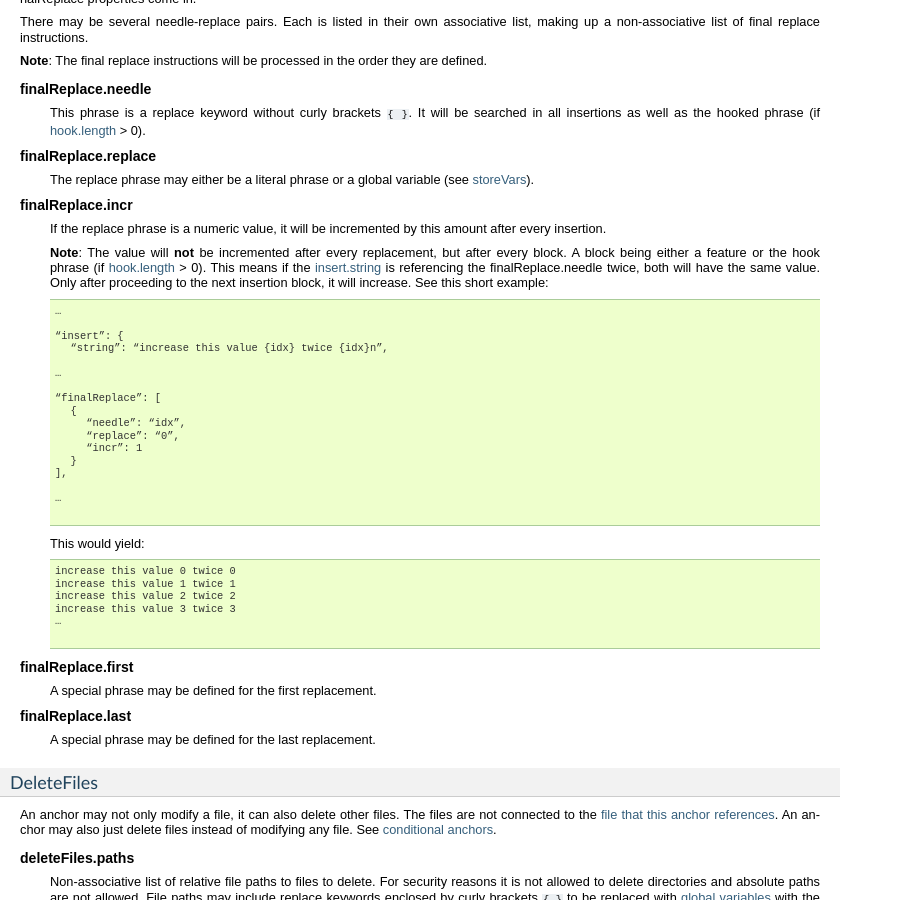
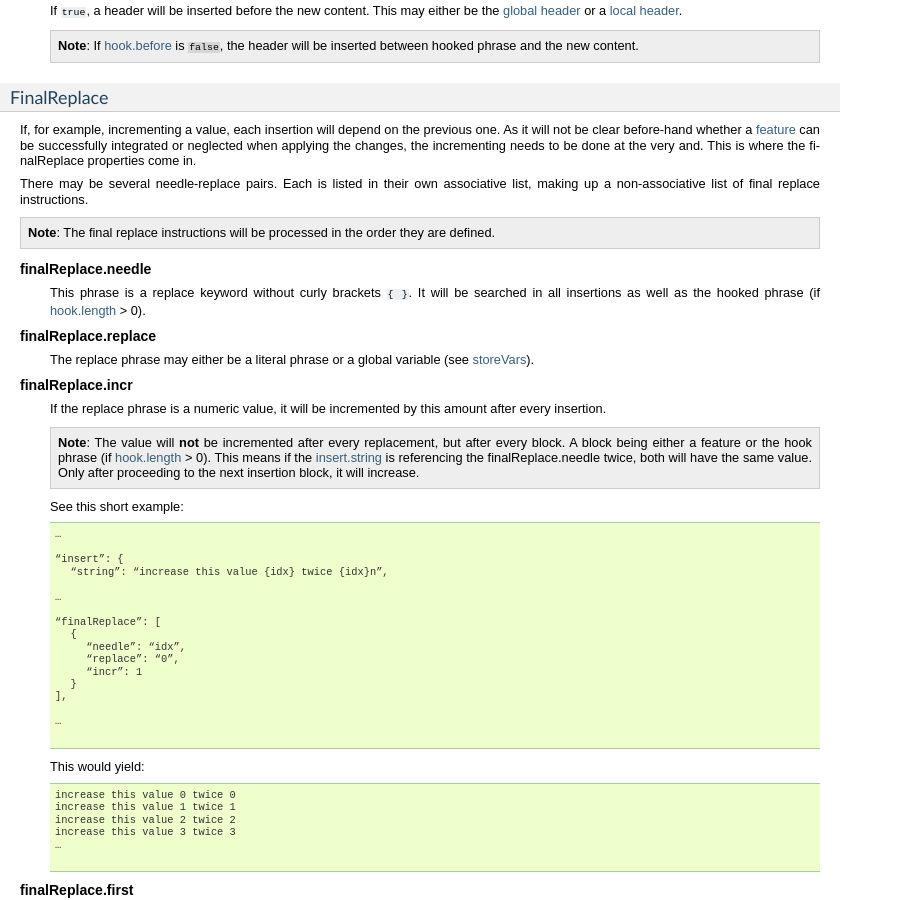
Before and after one commit to szapp/FeatShare, a Sphinx documentation site: the page built from doc/anchors.rst, in a window 1280 px wide and 900 px high, scrolled down 3476 px. Shown: the whole window, without its empty margins (0-903 px from the left). Built offline with Sphinx 7.4.7, drawn with Linux system fonts in a browser that asks for light colours; part of the change alters nothing that is shown.

```diff
--- a/doc/anchors.rst
+++ b/doc/anchors.rst
@@ -104,7 +104,9 @@ General Settings
         If the file does not exist and needle is empty, the file will be created.
         The exact position to hook the new content is set by the :ref:`hook<anchors.hook>`-settings.
 
-        **Note**: Certain characters (like back-slashes) need to be escaped by an additional backslash (e.g. ``\\``).
+        .. note::
+            **Note**: Certain characters (like back-slashes) need to be escaped by an additional backslash
+            (e.g. ``\\``).
 
     regex.flags
     regex.flags.caseSensitive
@@ -121,8 +123,9 @@ General Settings
         Each variable name stores the matched character for futher use and the subpattern from the :std:term:`regex`
         (e.g. ``$1``).
 
-        **Note**: The subpattern must entail only **one** character, which is either one of these: ``{``, ``(`` or
-        ``[``.
+        .. note::
+            **Note**: The subpattern must entail only **one** character, which is either one of these: ``{``, ``(`` or
+            ``[``.
 
         The example code below will store the matched character of the open paranthesis which is assumed to be in
         subpattern ``$2`` into ``parenthesis`` and the curly bracket in subpattern ``$1`` into ``curlyBracket``.
@@ -143,11 +146,13 @@ General Settings
 
         Stored variables are the only variables that can be used as :std:term:`global dependencies<globalDependencies>`.
 
-        **Note**: These global variables only store the contents of a pattern, not their position properties, as they
-        cannot be carried accross anchors (files).
+        .. note::
+            **Note**: These global variables only store the contents of a pattern, not their position properties, as
+            they cannot be carried accross anchors (files).
 
-        **Note**: If an anchor fails all global variables associated with this anchor will be deleted, regardless of
-        whether those variables had been already defined by previous anchors.
+        .. note::
+            **Note**: If an anchor fails all global variables associated with this anchor will be deleted, regardless of
+            whether those variables had been already defined by previous anchors.
 
 .. _anchors.hook:
 
@@ -175,8 +180,9 @@ If an anchor does not define a hook, it is a :ref:`conditional anchor<conditiona
             - **absolute position** (this is not a line number, but a total charachter count), which is rare and is not
               recommended
 
-        **Note**: Global variables (as defined in :std:term`storeVars`) **cannot** be used as they do not have position
-        properties.
+        .. note::
+            **Note**: Global variables (as defined in :std:term`storeVars`) **cannot** be used as they do not have
+            position properties.
 
     hook.length
         This specifies the length of the hook.
@@ -201,8 +207,9 @@ If an anchor does not define a hook, it is a :ref:`conditional anchor<conditiona
         Parts of the replace phrase may also be enclosed by curly brackets ``{ }`` to constitute replace keywords to be
         subject to :ref:`final replaces<anchors.finalReplace>`.
 
-        **Note**: The subpattern (e.g. ``$1``) **must lie inside** the hook, meaning between :std:term:`hook.start` and
-        :std:term:`hook.start` + :std:term:`hook.length`.
+        .. note::
+            **Note**: The subpattern (e.g. ``$1``) **must lie inside** the hook, meaning between :std:term:`hook.start`
+            and :std:term:`hook.start` + :std:term:`hook.length`.
 
 .. _anchors.insert:
 
@@ -276,18 +283,21 @@ The environment around the new content can be altered with these properties.
     localHeader
         A phrase to use as :std:term:`header <setHeader>` instead of the :std:term:`global header <globalHeader>`.
 
-        **Note**: Do not forget to add comment flags (e.g. ``//``) before the header and a trailing new line if
-        applicable.
+        .. note::
+            **Note**: Do not forget to add comment flags (e.g. ``//``) before the header and a trailing new line if
+            applicable.
 
-        **Note**: If set to ``""``, the :std:term:`global header <globalHeader>` will be used.
+        .. note::
+            **Note**: If set to ``""``, the :std:term:`global header <globalHeader>` will be used.
 
 
     setHeader
         If ``true``, a header will be inserted before the new content.
         This may either be the :std:term:`global header <globalHeader>` or a :std:term:`local header <localHeader>`.
 
-        **Note**: If :std:term:`hook.before` is ``false``, the header will be inserted between hooked phrase and the new
-        content.
+        .. note::
+            **Note**: If :std:term:`hook.before` is ``false``, the header will be inserted between hooked phrase and the
+            new content.
 
 .. _anchors.finalReplace:
 
@@ -302,7 +312,8 @@ This is where the finalReplace properties come in.
 There may be several needle-replace pairs.
 Each is listed in their own associative list, making up a non-associative list of final replace instructions.
 
-**Note**: The final replace instructions will be processed in the order they are defined.
+.. note::
+    **Note**: The final replace instructions will be processed in the order they are defined.
 
 .. glossary::
 
@@ -316,11 +327,13 @@ Each is listed in their own associative list, making up a non-associative list o
     finalReplace.incr
         If the replace phrase is a numeric value, it will be incremented by this amount after every insertion.
 
-        **Note**: The value will **not** be incremented after every replacement, but after every block.
-        A block being either a feature or the hook phrase (if :std:term:`hook.length` > 0).
-        This means if the :std:term:`insert.string` is referencing the finalReplace.needle twice, both will have the
-        same value.
-        Only after proceeding to the next insertion block, it will increase.
+        .. note::
+            **Note**: The value will **not** be incremented after every replacement, but after every block.
+            A block being either a feature or the hook phrase (if :std:term:`hook.length` > 0).
+            This means if the :std:term:`insert.string` is referencing the finalReplace.needle twice, both will have the
+            same value.
+            Only after proceeding to the next insertion block, it will increase.
+
         See this short example:
 
         .. container:: coderef
@@ -383,10 +396,11 @@ See :ref:`conditional anchors<conditionalAnchor>`.
         :std:term:`global variables <storeVars>` and
         :ref:`constrained repeat-instructions<constrainedRepeatInstructions>`.
 
-        **Note**: Because of the nature of processing order regarding :ref:`conditional anchors<conditionalAnchor>`,
-        the :std:term:`global variables <storeVars>` of an anchor are set **after** the deleteFiles instruction is
-        processed.
-        Thus, they cannot be used here.
+        .. note::
+            **Note**: Because of the nature of processing order regarding :ref:`conditional anchors<conditionalAnchor>`,
+            the :std:term:`global variables <storeVars>` of an anchor are set **after** the deleteFiles instruction is
+            processed.
+            Thus, they cannot be used here.
 
 .. _anchors.conditions:
 
@@ -411,9 +425,10 @@ See :ref:`conditional anchors<conditionalAnchor>` for more details.
         If, however, the variable should not exist (or was set to zero), than prefix the name of the variable with an
         exclamation mark (e.g. ``!variablename``).
 
-        **Note**: Unlike :std:term:`feature dependencies <dependencies>`, these global dependencies will cause the
-        anchor to fail, if their conditions not met.
-        See :std:term:`ignoreOnFail` for more information.
+        .. note::
+            **Note**: Unlike :std:term:`feature dependencies <dependencies>`, these global dependencies will cause the
+            anchor to fail, if their conditions not met.
+            See :std:term:`ignoreOnFail` for more information.
 
     dependencies
         This is a non-associative list holding feature requirements.
@@ -443,5 +458,6 @@ See :ref:`conditional anchors<conditionalAnchor>` for more details.
         an unmet :std:term:`global dependency <globalDependencies>`.
         See :ref:`conditional anchors<conditionalAnchor>` for more details.
 
-        **Note**: If an anchor fails all :std:term:`global variables <storeVars>` associated with this anchor will be
-        deleted, regardless of whether those variables had been already defined by previous anchors.
+        .. note::
+            **Note**: If an anchor fails all :std:term:`global variables <storeVars>` associated with this anchor will
+            be deleted, regardless of whether those variables had been already defined by previous anchors.
--- a/doc/anchors/regex.rst
+++ b/doc/anchors/regex.rst
@@ -28,8 +28,9 @@ A case-insensitive regex search for ``^\s*var\s+int\s+variable\s*;.*$`` will suc
 
 How regular expressions work and what different symbols mean is not covered in this documentation.
 
-**Note:** Regex implementations vary. To help with finding an appropriate regex that matches in FeatShare use the
-:ref:`Felper <felper>`.
+.. note::
+    **Note:** Regex implementations vary. To help with finding an appropriate regex that matches in FeatShare use the
+    :ref:`Felper <felper>`.
 
 .. _subpatterns:
 
@@ -51,7 +52,8 @@ match.
 This allows the use subpatterns interchangeably for indices (e.g. :std:term:`hook.start` and :std:term:`hook.length`),
 as well as for their content (e.g. :std:term:`hook.replace` and :std:term:`storeVars`).
 
-**Note**: The :ref:`Felper <felper>` may help in determining the order of subpatterns in nested cases.
+.. note::
+    **Note**: The :ref:`Felper <felper>` may help in determining the order of subpatterns in nested cases.
 
 .. _regexflags:
 
@@ -63,8 +65,9 @@ Regex utilizes flags to set extra options. A **limited** number of these options
 For example: FeatShare has no need to match more than one occurrence. That is why the ``global`` flag is neither turned
 on nor accessible in the regex flags.
 
-**Note:** Regex implementations vary. To help with finding an appropriate regex that matches in FeatShare use the
-:ref:`Felper <felper>`.
+.. note::
+    **Note:** Regex implementations vary. To help with finding an appropriate regex that matches in FeatShare use the
+    :ref:`Felper <felper>`.
 
 .. glossary::
 
--- a/doc/config.rst
+++ b/doc/config.rst
@@ -105,7 +105,8 @@ General Settings
         This is the default directory which will be pre-selected by default and is visible in the setup window below the
         :std:term:`installInstruction`. The end-user can then select their preferred directory.
 
-        **Note:** Back-slashes need to be escaped by an additional backslash (``\\``).
+        .. note::
+            **Note:** Back-slashes need to be escaped by an additional backslash (``\\``).
 
 .. _config.log:
 
@@ -126,7 +127,9 @@ A log file will be created to to show more details on all operations performed,
         If this setting is ``true`` the log is written in real-time. Every event is then written to the log file as it
         happens, instead of at the end of the setup (``false``).
 
-        **Note:** This setting is overwritten to ``false`` if :std:term:`dryRun` or :std:term:`diffGUI` are ``true``.
+        .. note::
+            **Note:** This setting is overwritten to ``false`` if :std:term:`dryRun` or :std:term:`diffGUI` are
+            ``true``.
 
     log.timeformat
         Each line in the log file is preceded by a time stamp to identify the time at which an event occurred. The time
@@ -198,7 +201,8 @@ changes in `diff utility style <https://en.wikipedia.org/wiki/Diff_utility>`_. T
 (see :std:term:`dryRun`) or to give the end-user more insight before they accept the changes (see :std:term:`diffGUI`).
 The diff may be customized to have different color schemes, see :std:term:`diffGUIstyle`.
 
-**Note:** The diff utility shows differences line-wise, not character-wise.
+.. note::
+    **Note:** The diff utility shows differences line-wise, not character-wise.
 
 .. glossary::
 
@@ -214,18 +218,22 @@ The diff may be customized to have different color schemes, see :std:term:`diffG
         The setting should be set to ``false`` when shipping the setup, otherwise the
         end-user won't be able to install the setup.
 
-        **Note:** This setting will overwrite :std:term:`diffGUI` to ``true``.
+        .. note::
+            **Note:** This setting will overwrite :std:term:`diffGUI` to ``true``.
 
-        **Note:** This setting will overwrite :std:term:`log.instantFlush` to ``false``.
+        .. note::
+            **Note:** This setting will overwrite :std:term:`log.instantFlush` to ``false``.
 
     diffGUI
         This setting is identical to :std:term:`dryRun` with the difference, that the full installation is not disabled.
         This can be usefull, to give the end-user more insight into what changes will be performed. They can then accept
         the changes or abort the setup without applying any changes. (Of course no "DIFF RUN" mark will be visible.)
 
-        **Note:** This setting is overwritten to ``true`` if :std:term:`dryRun` is ``true``.
+        .. note::
+            **Note:** This setting is overwritten to ``true`` if :std:term:`dryRun` is ``true``.
 
-        **Note:** This setting will overwrite :std:term:`log.instantFlush` to ``false``.
+        .. note::
+            **Note:** This setting will overwrite :std:term:`log.instantFlush` to ``false``.
 
     diffGUIstyle
         The syntax highlighting of the diff is kept in coloring schemes. This setting references the name of the scheme.
@@ -353,7 +361,8 @@ Here the feature specifics are set.
         This is the regex file pattern for all feature files. If the feature files end on .feat this setting should be
         ``"^.*\\.feat$"``.
 
-        **Note:** Back-slashes need to be escaped by an additional backslash (``\\``).
+        .. note::
+            **Note:** Back-slashes need to be escaped by an additional backslash (``\\``).
 
     features.infoTextAnchor
         Feature files contain key-value pairs, where the key is an anchor-name and the value is the text to insert, see
@@ -380,8 +389,9 @@ This set of options changes the key-value syntax in feature files. The default s
 Where the value (text to insert at anchor) is wrapped by its key (anchor name) and the next. The keys (anchor names) are
 indicated by three pound signs.
 
-**Note:** There is typically no need to ever change the anchor pattern. If everything works, do not touch these
-settings.
+.. note::
+    **Note:** There is typically no need to ever change the anchor pattern. If everything works, do not touch these
+    settings.
 
 .. glossary::
 
@@ -390,7 +400,8 @@ settings.
         Key and value need to be matched in subpatterns, which will be assigned in
         :std:term:`features.anchorPattern.key` and :std:term:`features.anchorPattern.value`.
 
-        **Note:** Back-slashes need to be escaped by an additional backslash (``\\``).
+        .. note::
+            **Note:** Back-slashes need to be escaped by an additional backslash (``\\``).
 
     features.anchorPattern.flags
     features.anchorPattern.flags.caseSensitive
@@ -416,8 +427,9 @@ Feature files contain key-value pairs, where the key is an anchor-name and the v
 :ref:`anchor patterns <features.anchorPattern>`. The ``fileCopyAnchor`` is an exception. It defines what files should be
 copied from the setup to the target directory (including a target sub-directory path).
 
-**Note:** There is typically no need to ever change the file copy pattern. If everything works, do not touch these
-settings.
+.. note::
+    **Note:** There is typically no need to ever change the file copy pattern. If everything works, do not touch these
+    settings.
 
 .. glossary::
 
@@ -429,7 +441,8 @@ settings.
         captured. "FromPath" and "toPath" need to be matched in subpatterns, which will be assigned in
         :std:term:`features.fileCopyAnchor.fromPath` and :std:term:`features.fileCopyAnchor.toPath`.
 
-        **Note:** Back-slashes need to be escaped by an additional backslash (``\\``).
+        .. note::
+            **Note:** Back-slashes need to be escaped by an additional backslash (``\\``).
 
     features.fileCopyAnchor.flags
     features.fileCopyAnchor.flags.caseSensitive
@@ -455,8 +468,9 @@ Feature files contain key-value pairs, where the key is an anchor-name and the v
 :ref:`anchor patterns <features.anchorPattern>`. The ``fileDeleteAnchor`` is an exception. It defines what files should
 be deleted from the target directory.
 
-**Note:** There is typically no need to ever change the file delete pattern. If everything works, do not touch these
-settings.
+.. note::
+    **Note:** There is typically no need to ever change the file delete pattern. If everything works, do not touch these
+    settings.
 
 .. glossary::
 
@@ -467,7 +481,8 @@ settings.
         This setting defines by regex how the file paths of the files to delete are captured. The subpattern containing
         the file path will be assigned in :std:term:`features.fileDeleteAnchor.filePath`.
 
-        **Note:** Back-slashes need to be escaped by an additional backslash (``\\``).
+        .. note::
+            **Note:** Back-slashes need to be escaped by an additional backslash (``\\``).
 
     features.fileDeleteAnchor.flags
     features.fileDeleteAnchor.flags.caseSensitive
@@ -511,4 +526,5 @@ If the anchors are stored in dedicated files, this setting is an associative lis
 
 Where ``path`` is a file path to where to find anchor files of this ``filePattern``. The ``filePattern`` is regex.
 
-**Note:** Back-slashes need to be escaped by an additional backslash (``\\``).
+.. note::
+    **Note:** Back-slashes need to be escaped by an additional backslash (``\\``).
--- a/doc/features.rst
+++ b/doc/features.rst
@@ -71,9 +71,10 @@ In the next sections there will be a few special traits.
 
 See alsoe :ref:`anchor patterns <features.anchorPattern>`.
 
-**Note**: Outside of this section, traits may also be more commonly referred to as anchors.
-However, anchors ≠ traits.
-Since most traits are tied to only one anchors, it is more convenient to call them anchors.
+.. note::
+    **Note**: Outside of this section, traits may also be more commonly referred to as anchors.
+    However, anchors ≠ traits.
+    Since most traits are tied to only one anchors, it is more convenient to call them anchors.
 
 Info Text Anchor
 ----------------
@@ -118,8 +119,9 @@ The default name is ``copyFiles`` with the following syntax.
 Here, the first part is the relative path from the integration setup, while the second part is the destination: a
 relative path in the target environment.
 
-**Note**: For security reasons it is not allowed to copy directories.
-All files need to be referenced individually.
+.. note::
+    **Note**: For security reasons it is not allowed to copy directories.
+    All files need to be referenced individually.
 
 File Delete Anchor
 ------------------
@@ -147,5 +149,6 @@ The default name is ``deleteFiles`` with the following syntax.
 
 Here, the each line is a file to delete represented by a relative path in the target environment.
 
-**Note**: For security reasons it is not allowed to delete directories.
-All files need to be referenced individually.
+.. note::
+    **Note**: For security reasons it is not allowed to delete directories.
+    All files need to be referenced individually.
```
